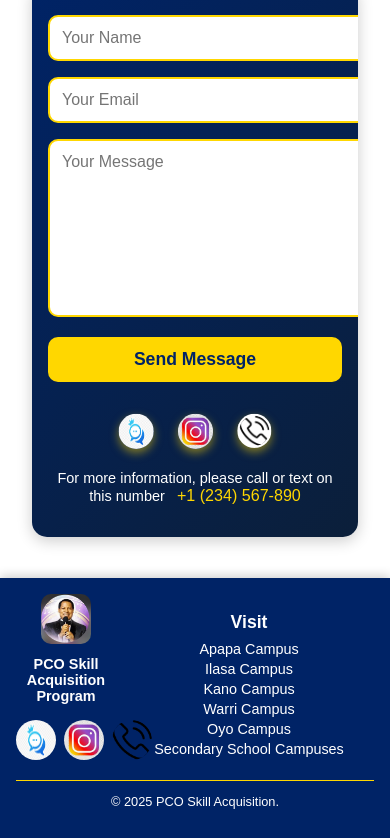
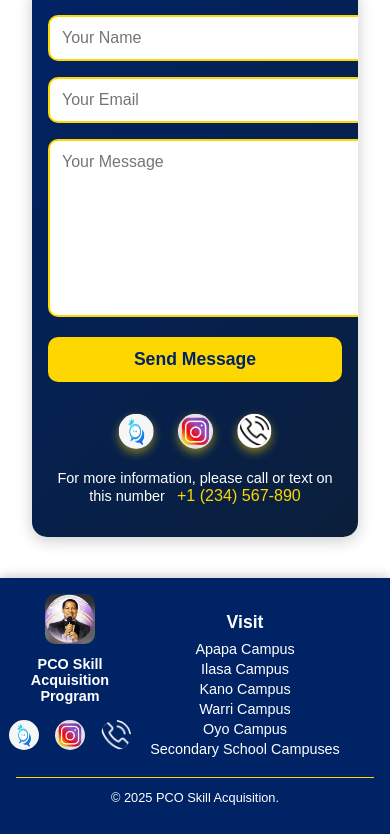
Before and after one commit to pco-skill-acquisition/pcoskillacquisition, a Next.js app: page /contact-us in a window 390 px wide. Shown: the part 399-1237 px from the top of the page. Built offline with nearby package versions, Linux system fonts and the light colour scheme.

Commit message:
Update Footer.tsx and Footer.module.css to reduce icon sizes, change phone icon to white, and improve alignment

```diff
--- a/app/components/Footer.module.css
+++ b/app/components/Footer.module.css
@@ -4,7 +4,7 @@
   padding: 1rem;
   display: flex;
   flex-wrap: wrap;
-  justify-content: space-between;
+  justify-content: center;
   align-items: flex-start;
   width: 100%;
   max-width: 100vw; /* Lock to viewport width */
@@ -42,15 +42,18 @@
   display: flex;
   flex-direction: row;
   align-items: center;
-  gap: 0.5rem;
+  gap: 1rem;
   margin-top: 0.5rem;
+  justify-content: center;
   flex: 0 0 auto;
-  max-width: 100px;
+  max-width: 150px;
 }
 
 .socialIcon {
   border-radius: 50%;
   transition: transform 0.3s ease;
+  width: 30px;
+  height: 30px;
 }
 
 .socialIcon:hover {
@@ -109,8 +112,7 @@
 @media (min-width: 640px) {
   .footerContainer {
     padding: 1.5rem;
-    justify-content: center;
-    gap: 1rem;
+    gap: 2rem;
   }
 
   .logoSection {
@@ -122,8 +124,7 @@
   }
 
   .socialSection {
-    flex-direction: row;
-    gap: 1rem;
+    gap: 1.5rem;
   }
 
   .visitSection {
--- a/app/components/Footer.tsx
+++ b/app/components/Footer.tsx
@@ -12,13 +12,13 @@ export default function Footer() {
         <p className={styles.programText}>PCO Skill Acquisition Program</p>
         <div className={styles.socialSection}>
           <a href="https://kingschat.online/user/ce_bigchurch" target="_blank" rel="noopener noreferrer">
-            <Image src="/kingschat-logo.png" alt="KingsChat" width={40} height={40} className={styles.socialIcon} />
+            <Image src="/kingschat-logo.png" alt="KingsChat" width={30} height={30} className={styles.socialIcon} />
           </a>
           <a href="https://www.instagram.com/pco_skill_acquisition_program/" target="_blank" rel="noopener noreferrer">
-            <Image src="/instagram-logo.png" alt="Instagram" width={40} height={40} className={styles.socialIcon} />
+            <Image src="/instagram-logo.png" alt="Instagram" width={30} height={30} className={styles.socialIcon} />
           </a>
           <a href="tel:+1234567890">
-            <Image src="/phone-icon.png" alt="Phone" width={40} height={40} className={styles.socialIcon} />
+            <Image src="/phone-icon.png" alt="Phone" width={30} height={30} className={styles.socialIcon} style={{ filter: 'brightness(0) invert(1)' }} />
           </a>
         </div>
       </div>
```
